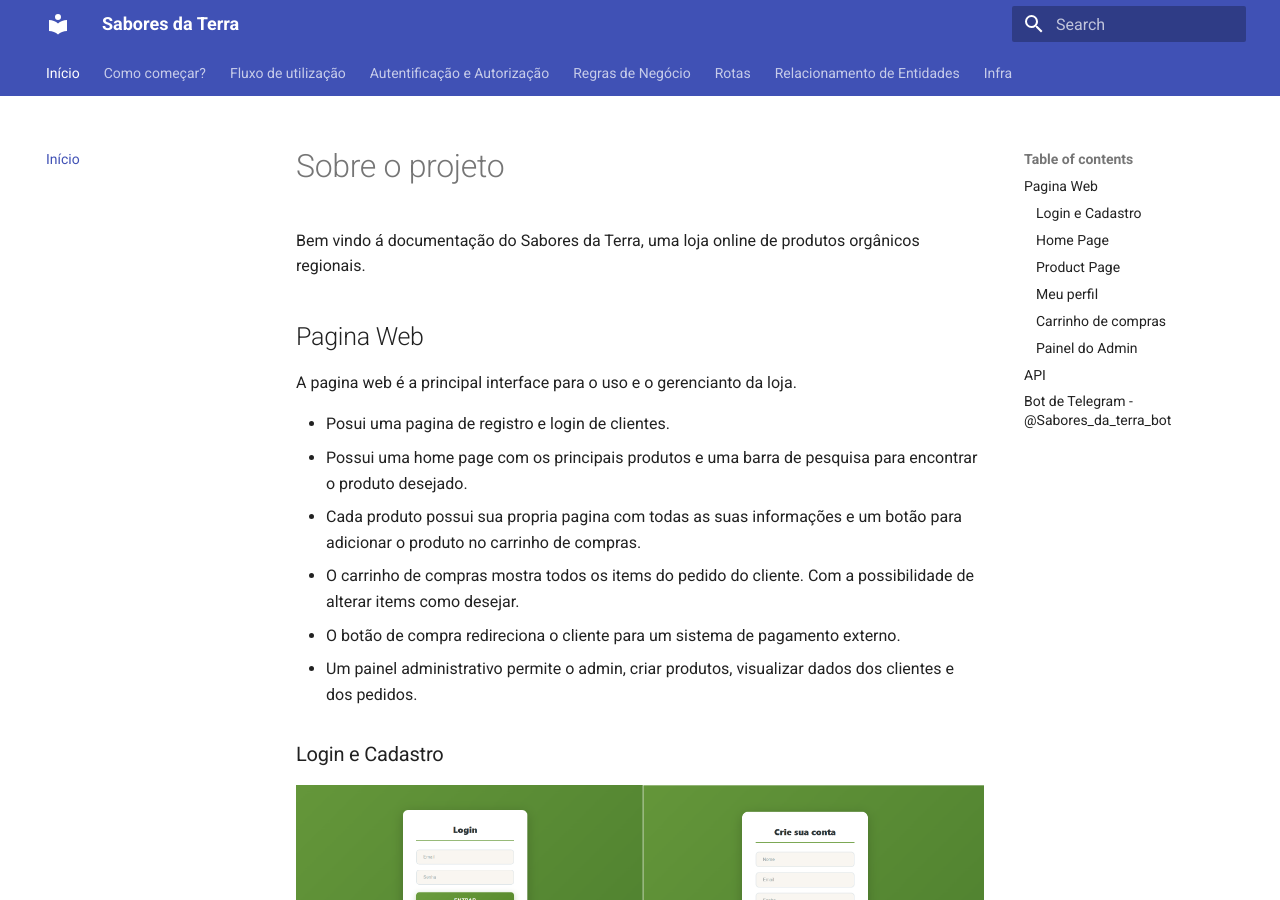
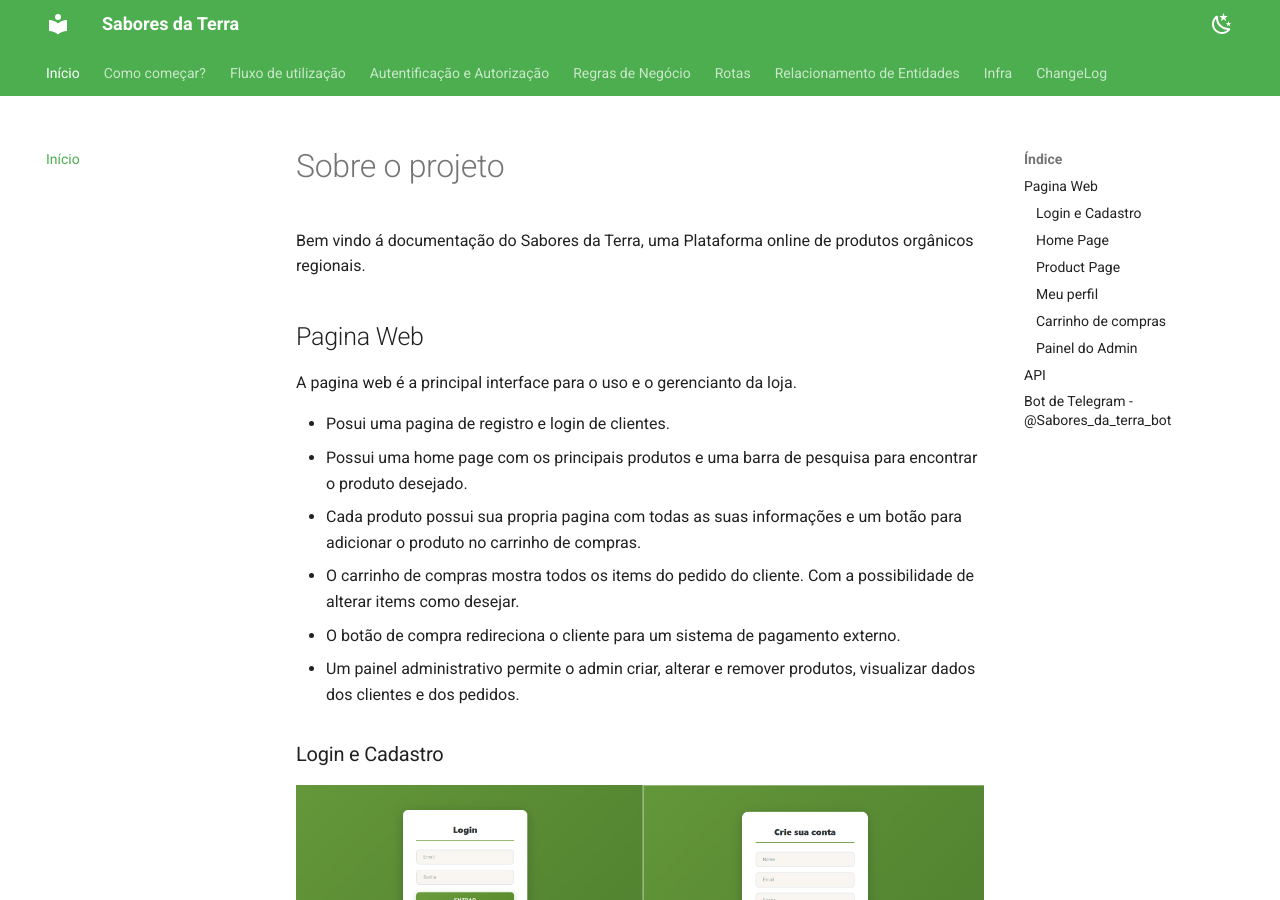
Before and after one commit to guilopes15/sabores-da-terra, an MkDocs documentation site: the page built from docs/index.md, in a window 1280 px wide and 900 px high. Built offline with MkDocs 1.6.1 and Material for MkDocs 9.7.7, drawn with Linux system fonts in a browser that asks for light colours.

Commit message:
Adding changelog and preparing release 1.0.0 resolves #52

```diff
--- a/docs/index.md
+++ b/docs/index.md
@@ -1,6 +1,6 @@
 # Sobre o projeto
 
-Bem vindo á documentação do Sabores da Terra, uma loja online de produtos orgânicos regionais.
+Bem vindo á documentação do Sabores da Terra, uma Plataforma online de produtos orgânicos regionais.
 
 ## Pagina Web
 A pagina web é a principal interface para o uso e o gerencianto da loja.
@@ -10,7 +10,7 @@ A pagina web é a principal interface para o uso e o gerencianto da loja.
 - Cada produto possui sua propria pagina com todas as suas informações e um botão para adicionar o produto no carrinho de compras.
 - O carrinho de compras mostra todos os items do pedido do cliente. Com a possibilidade de alterar items como desejar.
 - O botão de compra redireciona o cliente para um sistema de pagamento externo.
-- Um painel administrativo permite o admin, criar produtos, visualizar dados dos clientes e dos pedidos.
+- Um painel administrativo permite o admin criar, alterar e remover produtos, visualizar dados dos clientes e dos pedidos.
 
 
 ### Login e Cadastro
--- a/mkdocs.yml
+++ b/mkdocs.yml
@@ -14,6 +14,7 @@ nav:
           - Payment: routers/payment.md
     - Relacionamento de Entidades: entidades.md
     - Infra: infra.md
+    - ChangeLog: changelog.md
 
 theme:
     name: material
@@ -22,6 +23,22 @@ theme:
         - navigation.tabs # Adiciona abas no menu
         - navigation.top # Botão "voltar ao topo"
         - search.highlight # Destaca palavras na pesquisa
+        - navigation.expand
+    palette:
+        - scheme: default
+          primary: green
+          accent: green
+          toggle:
+              icon: material/weather-night
+              name: Mude para o modo escuro
+        - scheme: slate
+          primary: green
+          accent: green
+          toggle:
+              icon: material/weather-sunny
+              name: Mude para o modo claro
+    language: pt-BR
+    favicon: assets/favicon.ico
 
 markdown_extensions:
     - toc:
@@ -35,3 +52,7 @@ markdown_extensions:
     - pymdownx.tabbed
     - pymdownx.highlight
     - pymdownx.details
+    - pymdownx.snippets
+
+plugins:
+    - towncrier
```
Also changed, not shown: other parts of docs/index.md (+1 -0 lines), CHANGELOG.md (added, +41 -0 lines), README.md (+1 -1 lines), docs/changelog.md (added, +3 -0 lines), pyproject.toml (+16 -6 lines), docs/assets/bot2.jpg (added), docs/assets/favicon.ico (added), 1 other file.
